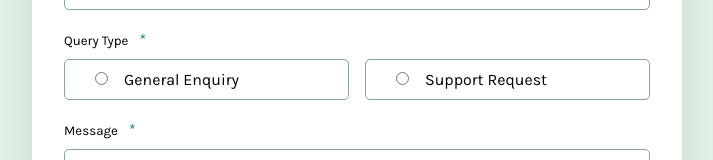
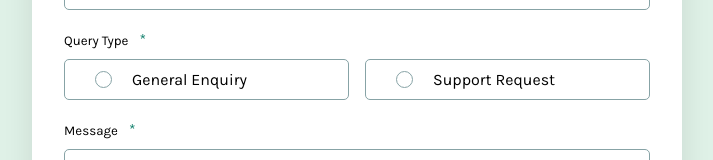
Before and after one commit to LorryAfriyie/contact-form, a React (Vite) app: page / in a window 1280 px wide. Shown: the part 313-473 px from the top of the page, without its empty margins (283-996 px from the left). Built offline with nearby package versions, Linux system fonts and the light colour scheme.

Commit message:
Custom radio button
Creating custom radio button with default checked selector changed.

```diff
--- a/src/scss/ContactForm.scss
+++ b/src/scss/ContactForm.scss
@@ -67,12 +67,31 @@
         input[type="radio"] {
           margin-right: 1rem;
 
-          //display: none;
+          display: none;
         }
 
         label,
         input[type="radio"] {
           cursor: pointer;
+        }
+
+        label {
+          position: relative;
+          display: flex;
+          align-items: center;
+        }
+
+        label:before {
+          content: "";
+          height: 15px;
+          width: 15px;
+          border: 1px solid hsl(186, 15%, 59%);
+          border-radius: 50%;
+          margin-right: 20px;
+        }
+
+        input[type="radio"]:checked + label::before {
+          content: url("/images/icon-radio-selected.svg");
         }
 
         // Radio button label styles
```
